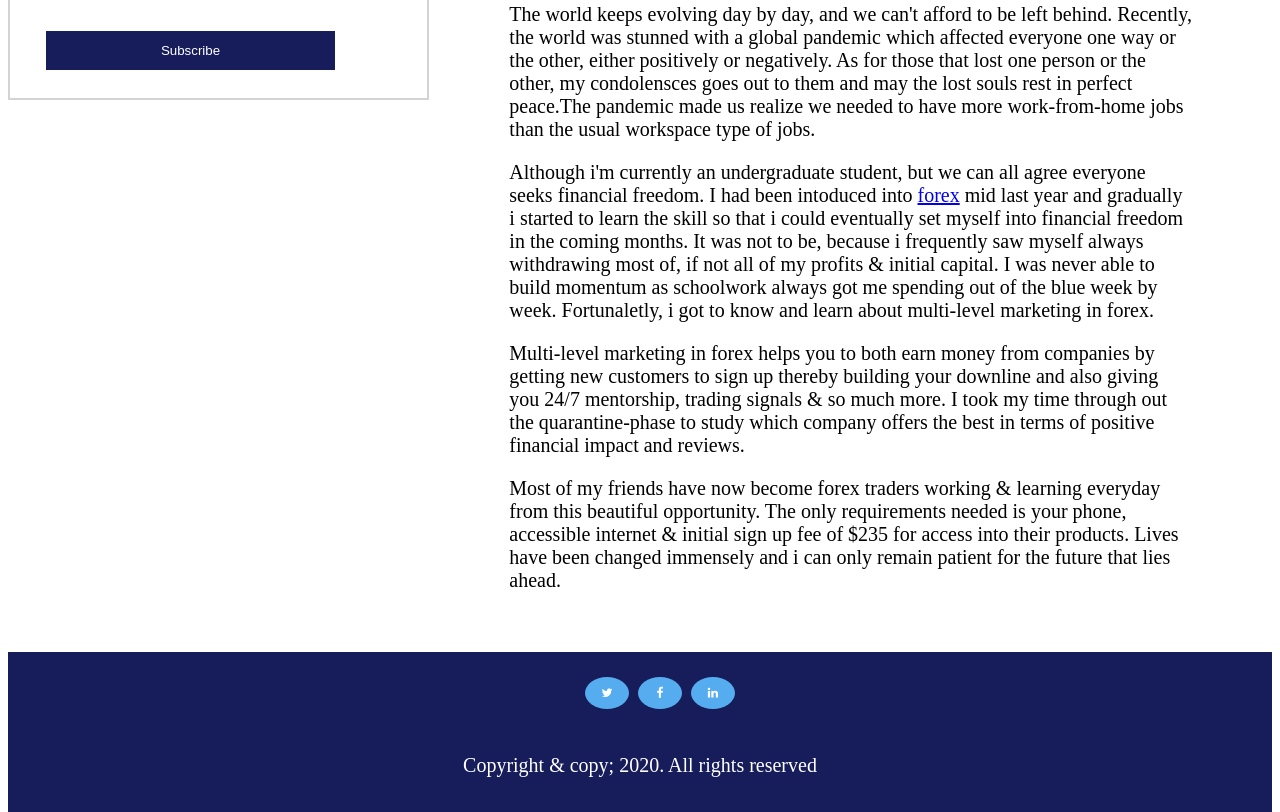
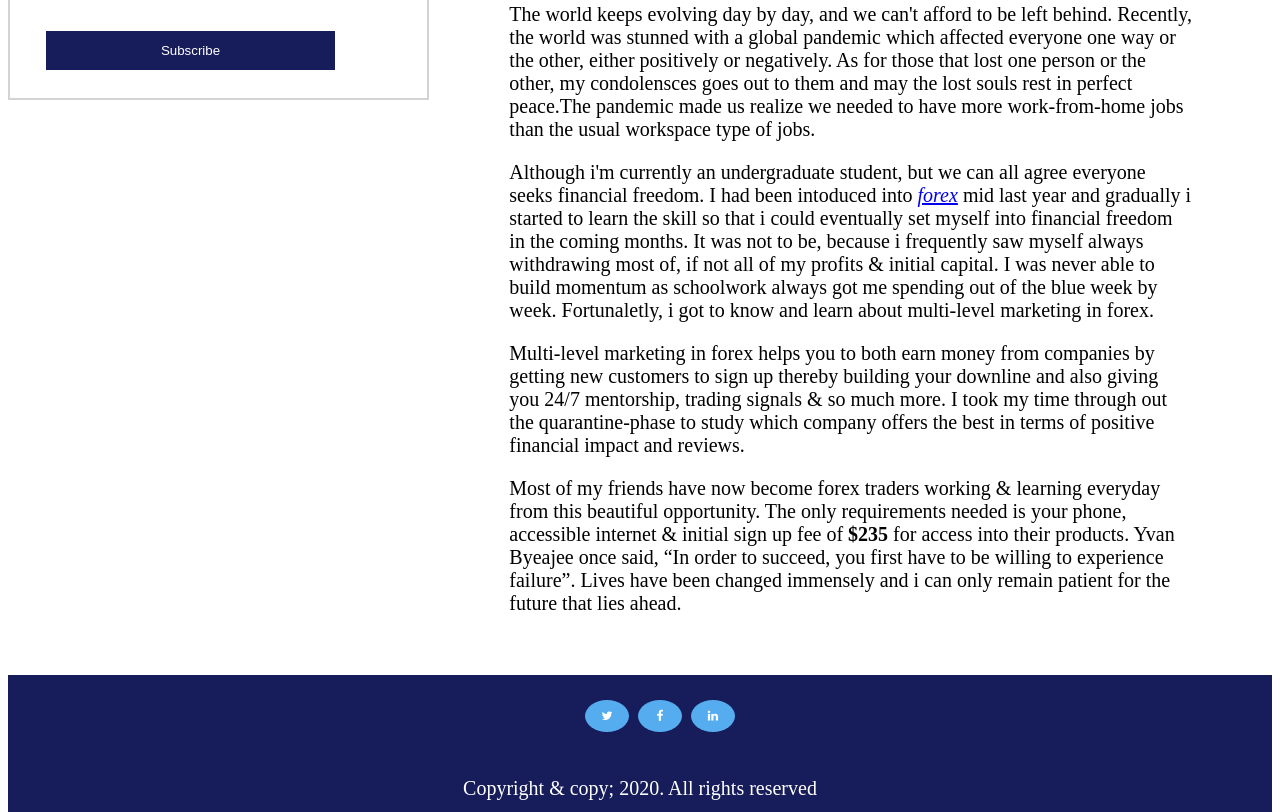
Before and after one commit to etanami/my-blog, a plain HTML site: page html-all/blog-post.html in a window 1280 px wide. Shown: the part 644-1456 px from the top of the page. Drawn offline with Linux system fonts and the light colour scheme.

Commit message:
added a few typography styles

```diff
--- a/html-all/blog-post.html
+++ b/html-all/blog-post.html
@@ -57,7 +57,7 @@
                     <a href= "../index.html">Back</a>
                 </div>
                 <article class= "article=area">
-                    <img src="../images/curency.JPG" alt= "tradehouse">
+                    <img src="../images/curency.JPG" class= "post-img" alt= "tradehouse">
                     <div>
                         <p>
                             The world keeps evolving day by day, and we can't afford to be left behind. Recently, the world was stunned with a global
@@ -68,7 +68,7 @@
                         <p>
                             Although i'm currently an undergraduate
                             student, but we can all agree everyone seeks financial freedom. I had been intoduced into
-                            <a href= "https://en.wikipedia.org/wiki/Foreign_exchange_market/ " target= "_blank">forex</a> mid last year and gradually i
+                            <i><a href= "https://en.wikipedia.org/wiki/Foreign_exchange_market/ " target= "_blank">forex</a></i> mid last year and gradually i
                             started to learn the skill so that i could eventually set myself into financial freedom in the coming months. It was not to be,
                             because i frequently saw myself always withdrawing most of, if not all of my profits & initial capital. I was never able to
                             build momentum as schoolwork always got me spending out of the blue week by week. Fortunaletly, i got to know and learn about
@@ -82,7 +82,8 @@
                         </p>
                         <p>
                             Most of my friends have now become forex traders working & learning everyday from this beautiful opportunity. The only requirements
-                            needed is your phone, accessible internet & initial sign up fee of $235 for access into their products. Lives have been changed
+                            needed is your phone, accessible internet & initial sign up fee of <b>$235</b> for access into their products. Yvan Byeajee once said,
+                            <q>In order to succeed, you first have to be willing to experience failure</q>. Lives have been changed
                             immensely and i can only remain patient for the future that lies ahead.
                         </p>
                     </div>
```
